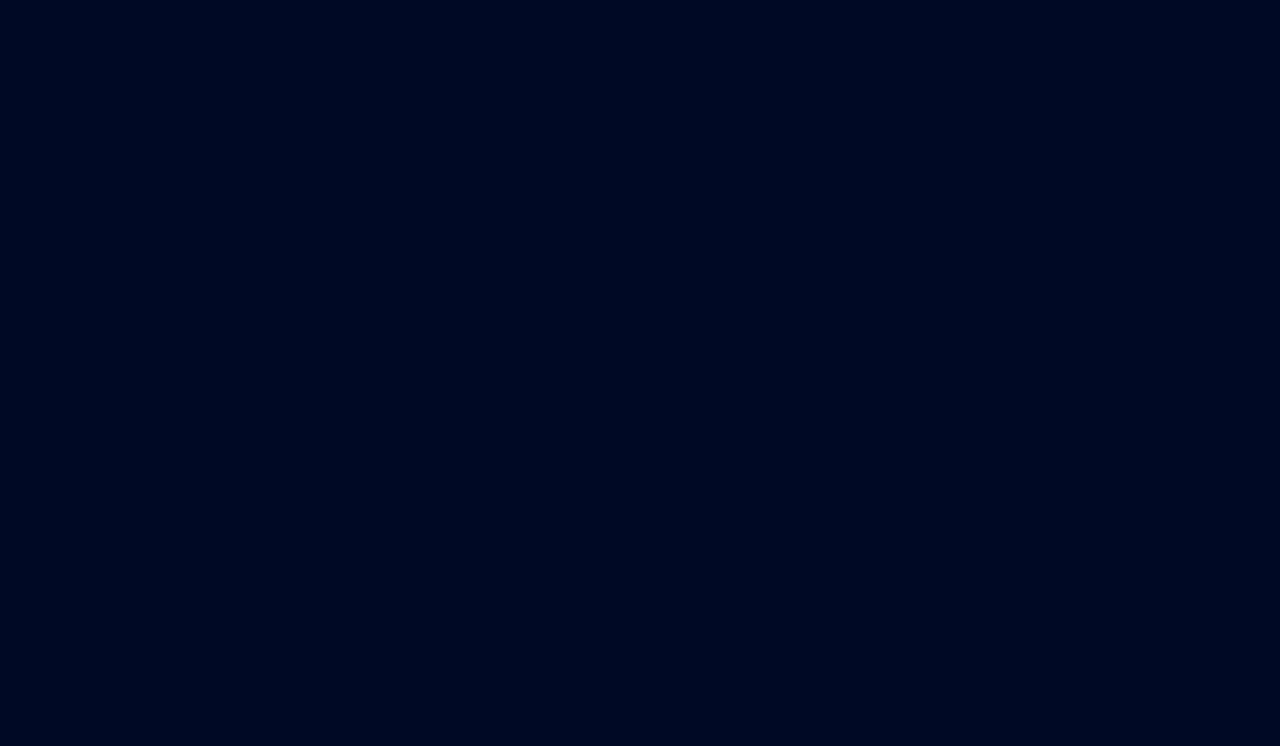
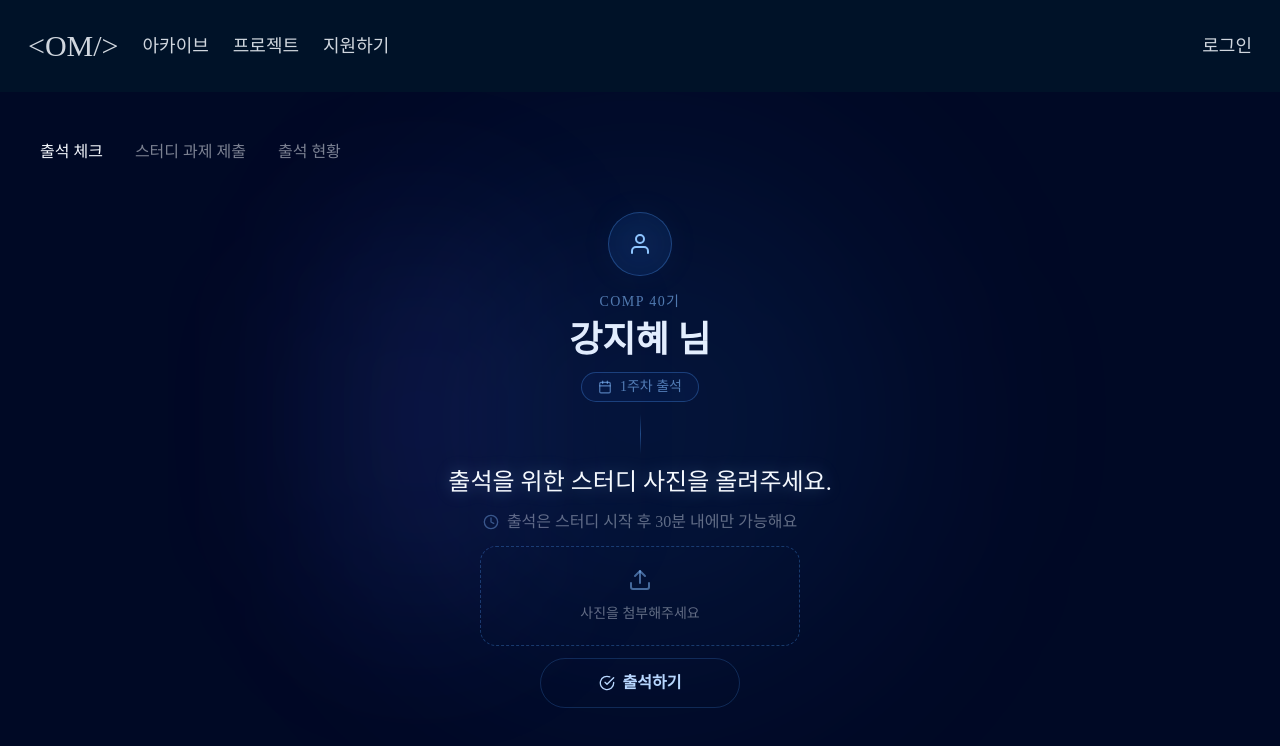
Before and after one commit to CAUCOMP/comp-client, a React (Vite) app: page /attendance in a window 1280 px wide. Before the commit this address had no page. Shown: the top 746 px of the page. Built offline with nearby package versions, Linux system fonts and the light colour scheme; a web font is replaced by a local one.

Commit message:
feat: 출석 체크 페이지 UI 구현 (#15)

```diff
--- a/src/App.jsx
+++ b/src/App.jsx
@@ -1,16 +1,28 @@
 import { Routes, Route } from "react-router-dom";
 import MainLayout from "@/layout/MainLayout";
 import LandingPage from "@/pages/landing/LandingPage";
-import LoginPage from "./pages/LoginPage";
+import LoginPage from "@/pages/LoginPage";
+import AttendanceLayout from "@/layout/AttendanceLayout";
+import AttendancePage from "@/pages/attendance/AttendancePage";
+import StudySubmitPage from "@/pages/attendance/StudySubmitPage";
+import AttendanceStatusPage from "@/pages/attendance/AttendanceStatusPage";
 
 function App() {
   return (
     <Routes>
       <Route element={<MainLayout />}>
         <Route path="/" element={<LandingPage />} />
+
+        <Route element={<AttendanceLayout />}>
+          <Route path="/attendance" element={<AttendancePage />} />
+          <Route path="/attendance/submit" element={<StudySubmitPage />} />
+          <Route path="/attendance/status" element={<AttendanceStatusPage />} />
+
+        </Route>
       </Route>
 
       <Route path="/login" element={<LoginPage />} />
+
     </Routes>
   );
 }
--- /dev/null
+++ b/src/components/AttendanceNav.jsx
@@ -0,0 +1,39 @@
+import { NavLink } from 'react-router-dom'
+
+const AttendanceNav = () => {
+  return (
+    <nav className="fixed top-30 left-0 w-full z-10 px-10 py-5 flex items-center gap-8">
+
+      <NavLink
+        to="/attendance"
+        end
+        className={({ isActive }) =>
+            isActive ? "opacity-100" : "opacity-50 hover:opacity-100"
+        }
+      >
+        출석 체크
+      </NavLink>
+
+      <NavLink
+        to="/attendance/submit"
+        className={({ isActive }) =>
+            isActive ? "opacity-100" : "opacity-50 hover:opacity-100"
+        }
+      >
+        스터디 과제 제출
+      </NavLink>
+
+      <NavLink
+        to="/attendance/status"
+        className={({ isActive }) =>
+            isActive ? "opacity-100" : "opacity-50 hover:opacity-100"
+        }
+      >
+        출석 현황
+      </NavLink>
+
+    </nav>
+  )
+}
+
+export default AttendanceNav
--- /dev/null
+++ b/src/layout/AttendanceLayout.jsx
@@ -0,0 +1,16 @@
+import React from 'react'
+import { Outlet } from 'react-router-dom'
+import AttendanceNav from '@/components/AttendanceNav'
+
+const AttendanceLayout = () => {
+  return (
+    <div>
+        <AttendanceNav />
+        <main className="min-h-screen">
+            <Outlet />
+        </main>
+    </div>
+  )
+}
+
+export default AttendanceLayout
--- /dev/null
+++ b/src/pages/Attendance/AttendancePage.jsx
@@ -0,0 +1,69 @@
+import { useState } from 'react'
+import { FiUpload, FiUser, FiCalendar, FiClock, FiCheckCircle } from 'react-icons/fi'
+
+const AttendancePage = () => {
+  const [file, setFile] = useState(null)
+
+  return (
+    <section className="min-h-screen flex flex-col items-center justify-center pt-20 gap-3 relative overflow-hidden">
+
+      <div className="absolute top-1/2 left-1/2 -translate-x-1/2 -translate-y-1/2 w-[500px] h-[500px] bg-blue-500/10 rounded-full blur-[120px] pointer-events-none" />
+      <div className="absolute top-1/4 left-1/4 w-[200px] h-[400px] bg-indigo-500/10 rounded-full blur-[80px] pointer-events-none" />
+
+      {/* todo: 사용자 정보 api 연결하기 */}
+      <div className="text-center flex flex-col items-center gap-2">
+        <div className="w-16 h-16 rounded-full border border-blue-400/30 bg-blue-500/10 flex items-center justify-center mb-2 drop-shadow-[0_0_15px_rgba(96,165,250,0.3)]">
+          <FiUser className="text-blue-300 text-2xl" />
+        </div>
+        <p className="text-blue-300/60 text-sm tracking-widest uppercase">COMP 40기</p>
+        <h1 className="text-4xl font-semibold">
+          강지혜 님
+        </h1>
+        <div className="mt-1 px-4 py-1 border border-blue-400/30 rounded-full inline-flex items-center gap-2 text-blue-300/60 text-sm bg-blue-500/5">
+          <FiCalendar />
+          1주차 출석
+        </div>
+      </div>
+
+      {/* 구분선 */}
+      <div className="w-[1px] h-10 bg-gradient-to-b from-transparent via-blue-400/40 to-transparent" />
+
+      <div className="text-center flex flex-col gap-3">
+        <h2 className="text-2xl font-medium drop-shadow-[0_0_8px_rgba(147,197,253,0.3)]">
+          출석을 위한 스터디 사진을 올려주세요.
+        </h2>
+        <p className="text-white/40 text-base flex items-center justify-center gap-2">
+          <FiClock className="text-blue-300/40" />
+          출석은 스터디 시작 후 30분 내에만 가능해요
+        </p>
+      </div>
+
+      <label className="flex flex-col items-center justify-center w-[320px] h-[100px] border border-dashed border-blue-400/30 rounded-2xl cursor-pointer hover:border-blue-400/60 hover:bg-blue-500/5 hover:drop-shadow-[0_0_15px_rgba(96,165,250,0.2)] transition-all gap-3">
+        <FiUpload className="text-blue-300/50 text-2xl" />
+        <span className="text-white/40 text-sm">
+          {file ? (
+            <span className="flex items-center gap-2 text-blue-300/70">
+              <FiCheckCircle className="text-blue-400" />
+              {file.name}
+            </span>
+          ) : "사진을 첨부해주세요"}
+        </span>
+        <input
+          type="file"
+          accept="image/*"
+          className="hidden"
+          onChange={(e) => setFile(e.target.files[0])}
+        />
+      </label>
+
+      {/* 출석 api 연결하기 */}
+      <button className="w-[200px] h-[50px] border border-blue-400/20 text-blue-200 font-semibold rounded-full hover:bg-blue-400/10 hover:border-blue-400/10 hover:drop-shadow-[0_0_20px_rgba(96,165,250,0.4)] transition-all flex items-center justify-center gap-2">
+        <FiCheckCircle />
+        출석하기
+      </button>
+
+    </section>
+  )
+}
+
+export default AttendancePage
--- /dev/null
+++ b/src/pages/Attendance/AttendanceStatusPage.jsx
@@ -0,0 +1,9 @@
+import React from 'react'
+
+const AttendanceStatusPage = () => {
+  return (
+    <div>AttendanceStatusPage</div>
+  )
+}
+
+export default AttendanceStatusPage
--- /dev/null
+++ b/src/pages/Attendance/StudySubmitPage.jsx
@@ -0,0 +1,9 @@
+import React from 'react'
+
+const StudySubmitPage = () => {
+  return (
+    <div>StudySubmitPage</div>
+  )
+}
+
+export default StudySubmitPage
```
